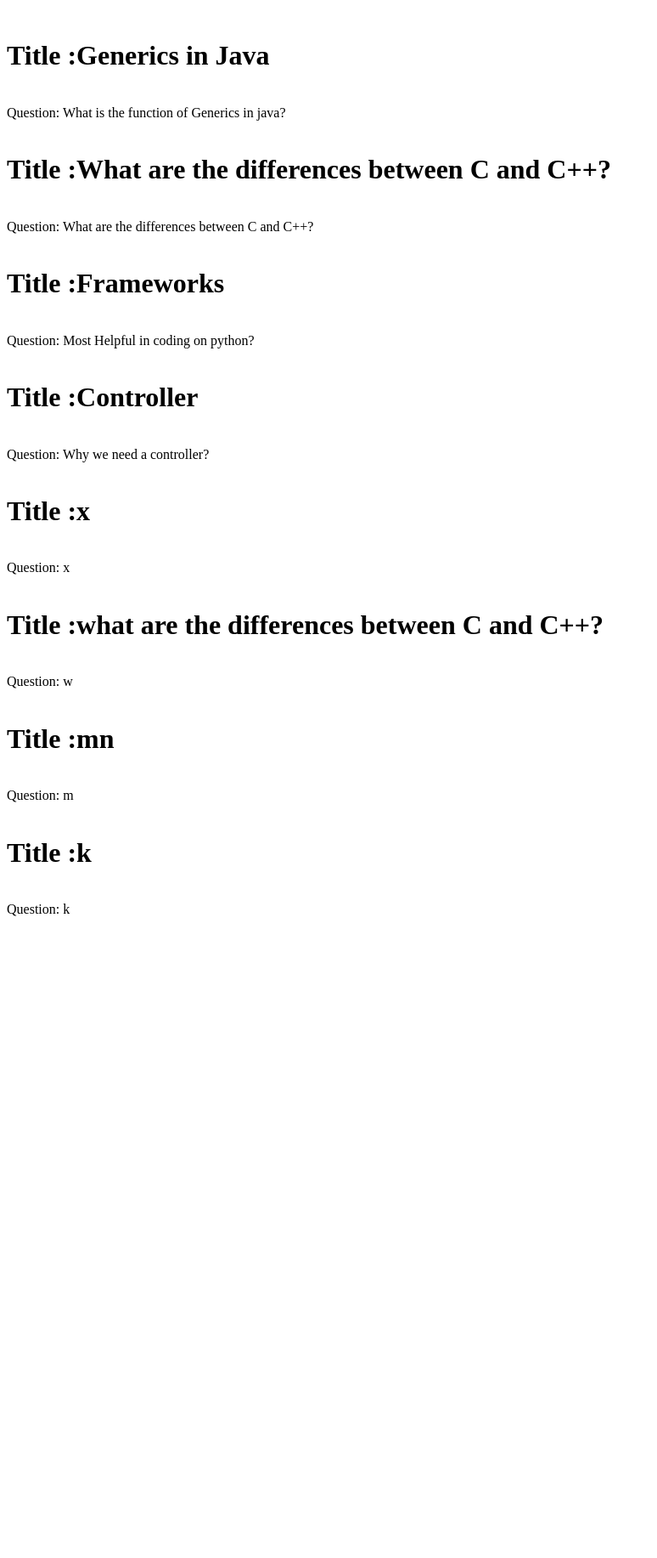
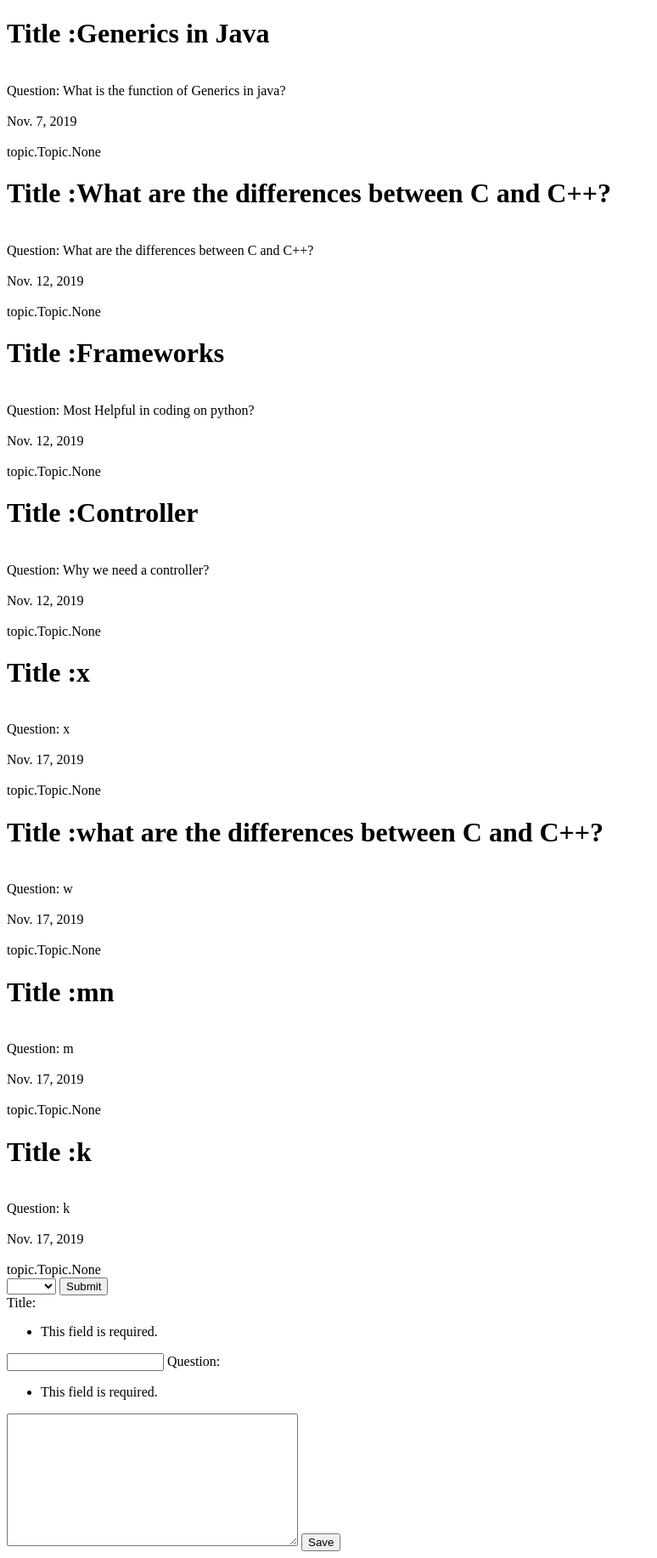
Before and after one commit to MariyaFilippova/Qestions-and-Answers-web-service, a Django app: page /questions/ in a window 1280 px wide. Shown: the whole page at 85% size, without its empty margins (0-774 px from the left). Before the commit the page ends 1078 px from the top, so only its background shows below. Run offline with Django 3.2, Linux system fonts and the light colour scheme; data comes from the database, SQL or seed files in the repository; both versions use the stored data as it was after the commit.

Commit message:
Добавлены формочки для валидации пользовательских данных: фильтрация по полю и добавление нового вопроса

```diff
--- /dev/null
+++ b/question/forms.py
@@ -0,0 +1,10 @@
+from django import forms
+
+
+class QuestionsListForm(forms.Form):
+    selected_item = forms.ChoiceField(choices=(('id', 'ID'), ('title', 'Name'), ('pub_date', 'Date')))
+
+
+class QuestionCreateForm(forms.Form):
+    title = forms.CharField(max_length=225)
+    question = forms.CharField(max_length=3000, widget=forms.Textarea)
--- a/question/urls.py
+++ b/question/urls.py
@@ -4,5 +4,6 @@ from .views import *
 
 urlpatterns = [
     path('<int:pk>', QuestionView.as_view(), name='detail'),
-    path('', QuestionsView.as_view())
+    path('add', QuestionCreate.as_view(), name='question-adding'),
+    path('', QuestionsList.as_view())
 ]
--- a/question/views.py
+++ b/question/views.py
@@ -1,5 +1,7 @@
-from django.views.generic import DetailView, ListView
+from django.shortcuts import resolve_url
+from django.views.generic import DetailView, ListView, CreateView
 
+from question.forms import QuestionsListForm, QuestionCreateForm
 from .models import *
 
 
@@ -8,6 +10,39 @@ class QuestionView(DetailView):
     template_name = 'question.html'
 
 
-class QuestionsView(ListView):
+class QuestionsList(ListView):
     model = Question
     template_name = 'questions.html'
+
+    def dispatch(self, request, *args, **kwargs):
+        self.form = QuestionsListForm(request.GET)
+        self.question_create_form = QuestionCreateForm(request.POST)
+        return super(QuestionsList, self).dispatch(request, *args, **kwargs)
+
+    def get_queryset(self):
+        queryset = Question.objects.all()
+        if self.form.is_valid():
+            if self.form.cleaned_data['selected_item']:
+                queryset = queryset.order_by(self.form.cleaned_data['selected_item'])[:10]
+        return queryset
+
+    # Словарик формы, отправляющийся в шаблон для рендера (форма может себя печатать)
+    def get_context_data(self, *, object_list=None, **kwargs):
+        context = super(QuestionsList, self).get_context_data(**kwargs)
+        context['question_create_form'] = self.question_create_form
+        context['form'] = self.form
+        return context
+
+
+class QuestionCreate(CreateView):
+    model = Question
+    template_name = 'questions/create.html'
+    fields = ['title', 'question']
+
+    def form_valid(self, form):
+        form.instance.user = self.request.user
+        return super(QuestionCreate, self).form_valid(form)
+
+    def get_success_url(self):
+        print(object)
+        return resolve_url('/questions/', pk=self.object.pk)
--- a/templates/question.html
+++ b/templates/question.html
@@ -1,4 +1,7 @@
-<br> <h1> Title :{{ object.title }} </h1>
-{{ user.username }}
+<h1> Title :{{ object.title }} </h1>
 <br>
 <div>Question: {{ object.question }}</div>
+<br>
+<div> {{ object.pub_date }}</div>
+<br>
+<div> {{ object.topic }}</div>
--- a/templates/questions.html
+++ b/templates/questions.html
@@ -1,6 +1,23 @@
+
 {% extends 'base.html' %}
 {% block content %}
     {% for object in object_list %}
         {% include 'question.html' %}
     {% endfor %}
+    <form action="" method="get">
+        <label>
+            <select name="selected_item">
+                <option label=" "></option>
+                <option label="ID" value="id">ID</option>
+                <option label="Name" value="title">Name</option>
+                <option label="Date" value="pub_date">Date</option>
+            </select>
+        </label>
+        <input type="submit">
+    </form>
+    <form action="{% url 'question-adding' %}" method="post">
+        {% csrf_token %}
+        {{ question_create_form }}
+        <input type="submit" value="Save">
+    </form>
 {% endblock %}
```
Also changed, not shown: db.sqlite3, templates/questions/create.html (added).
